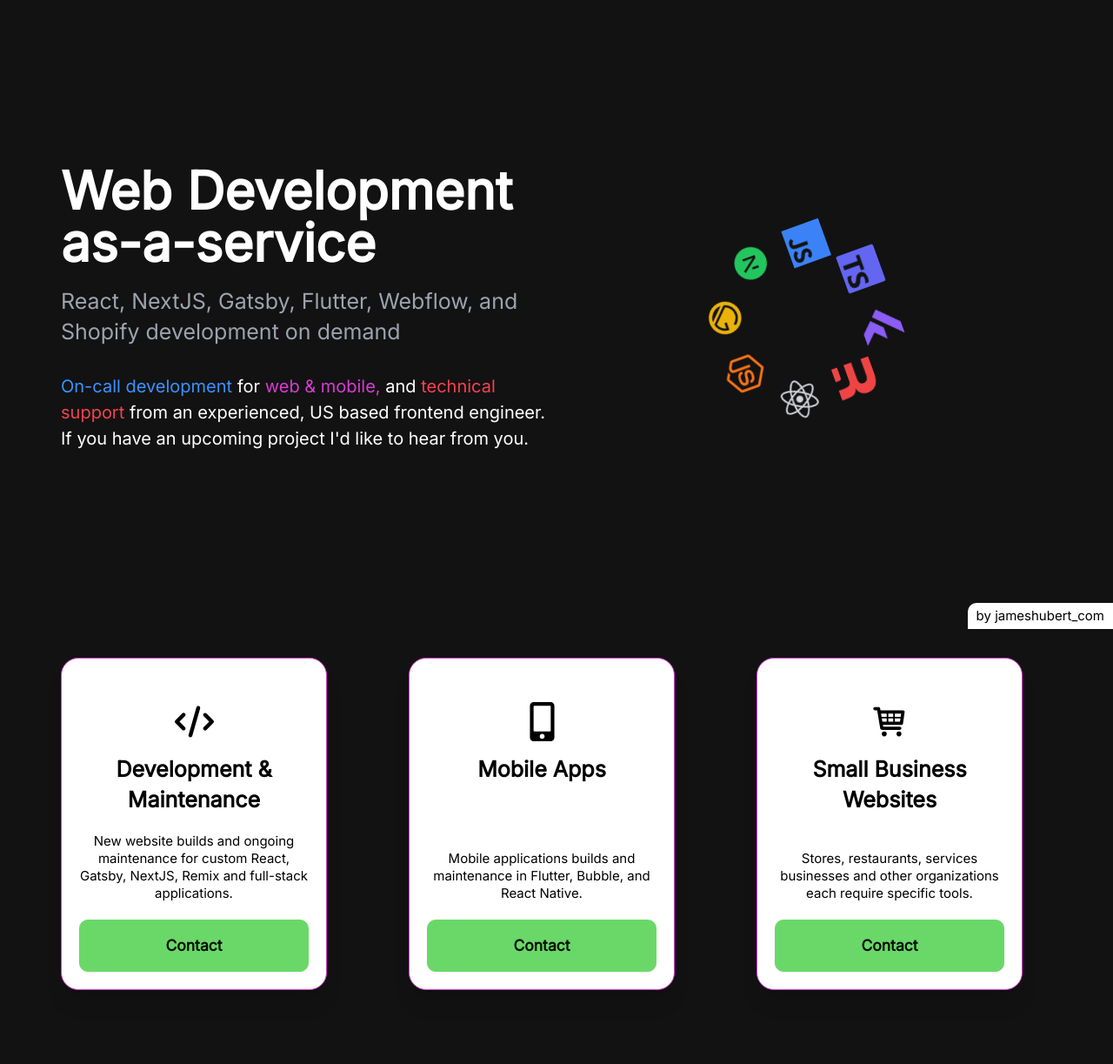
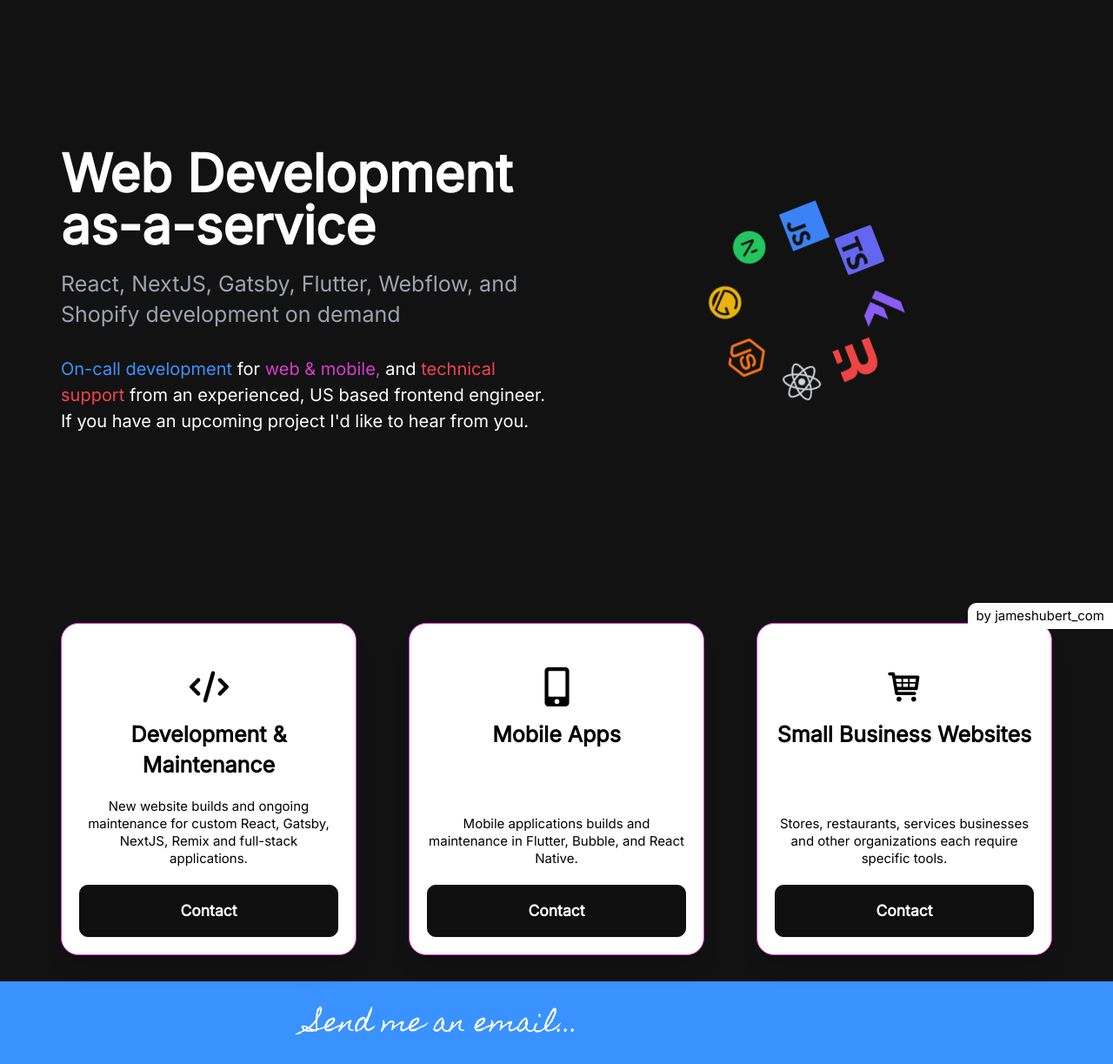
Before and after one commit to jwhubert91/jameshubert-dot-com, a Gatsby site: page / in a window 1280 px wide. Shown: the part 77-1300 px from the top of the page at 87% size. Built offline with nearby package versions, Linux system fonts and the light colour scheme; Gatsby itself is replaced by a stand-in of ours.

Commit message:
style services section more

```diff
--- a/src/components/Services.tsx
+++ b/src/components/Services.tsx
@@ -7,7 +7,7 @@ import { TiShoppingCart } from "react-icons/ti"
 
 const Services = () => {
   return (
-    <div className="container mb-12">
+    <div className="container" id="#services">
       <div className="grid grid-cols-1 sm:grid-cols-2 md:grid-cols-3 gap-5 lg:gap-x-12">
         {services.map((service, idx) => (
           <ServiceCard
@@ -38,7 +38,7 @@ function ServiceCard({
 }: ServiceCardProps) {
   return (
     <a
-      className="card bg-white text-black shadow-xl border border-accent flex flex-col text-center justify-between gap-y-4 transition-all duration-300 hover:scale-105 hover:cursor-pointer max-w-[90%]"
+      className="card bg-white text-black shadow-xl border border-accent flex flex-col text-center justify-between gap-y-4 hover:cursor-pointer"
       href="#contact"
     >
       <div className="flex flex-col items-center justify-start gap-y-3">
@@ -49,7 +49,9 @@ function ServiceCard({
       </div>
       <div className="px-4 pb-4 items-center text-center gap-y-4 flex flex-col flex-1 justify-end">
         <p className="text-xs">{serviceDescription}</p>
-        <div className="btn btn-block btn-secondary">Contact</div>
+        <div className="btn btn-block btn-neutral text-white hover:bg-gray-900">
+          Contact
+        </div>
       </div>
     </a>
   )
--- a/src/pages/index.tsx
+++ b/src/pages/index.tsx
@@ -15,7 +15,7 @@ const IndexPage: React.FC<PageProps> = () => {
       {/* navbar */}
       <Navbar className="hidden sm:flex" />
       {/* hero */}
-      <div className="container min-h-screen md:min-h-[90vh] 2xl:min-h-[60vh] grid grid-cols-1 md:grid-cols-2">
+      <div className="container min-h-[85vh] 2xl:min-h-[60vh] grid grid-cols-1 md:grid-cols-2">
         <div className="flex flex-col justify-center mb-5">
           <h2 className="text-3xl sm:text-5xl md:font-semibold mb-4">
             Web Development
```
